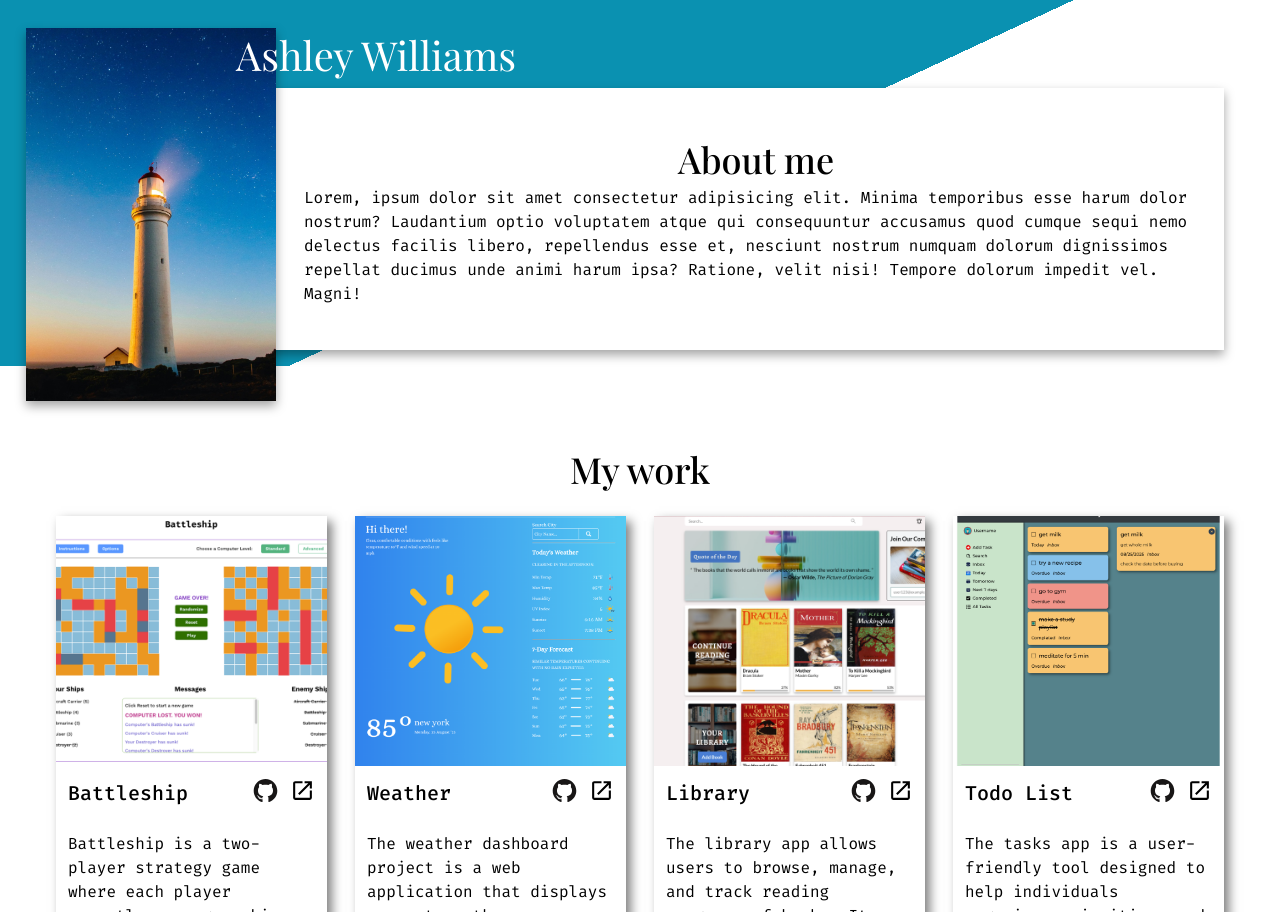
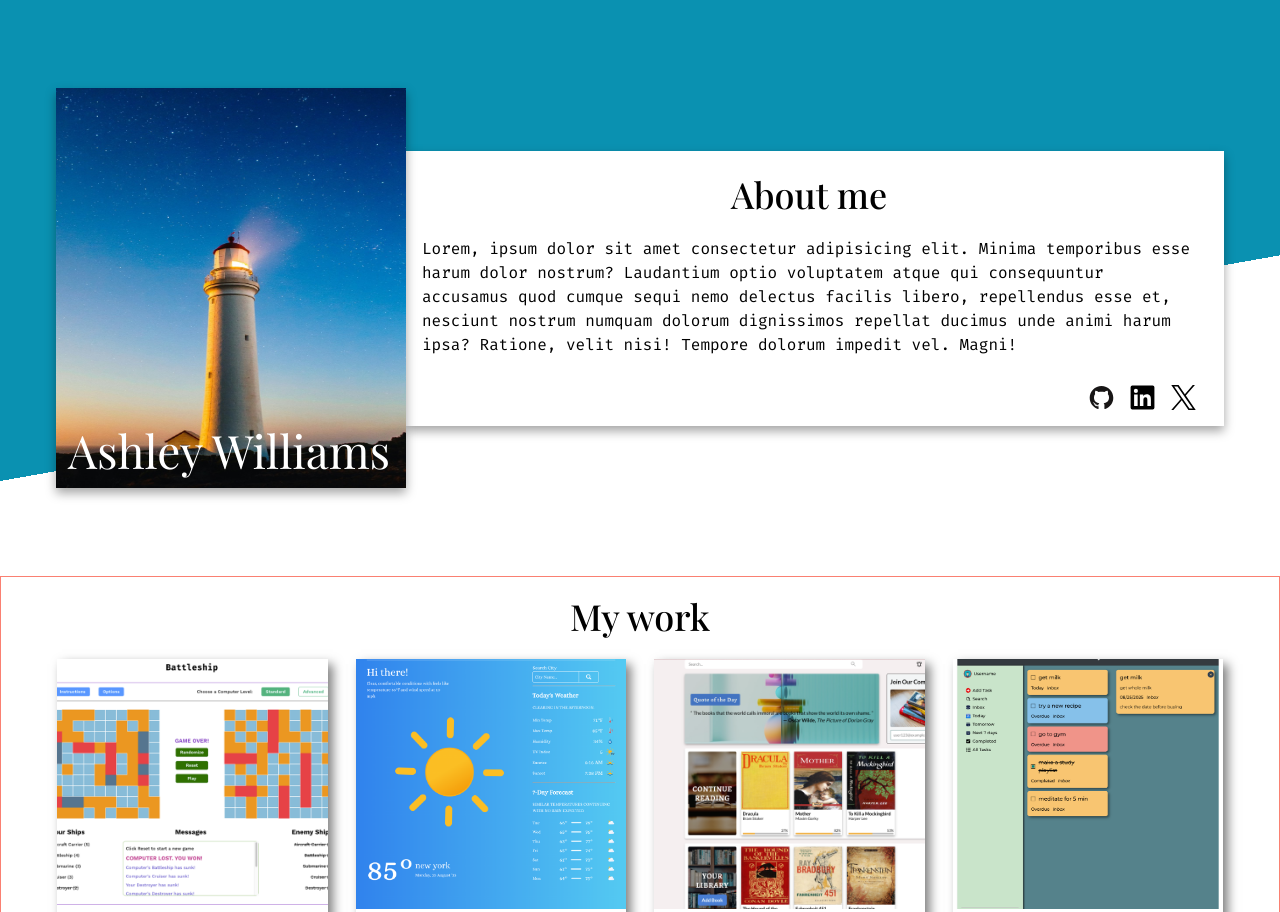
Before and after one commit to py-code314/homepage-odin, a plain HTML site: page index.html in a window 1280 px wide. Shown: the top 912 px of the page. Drawn offline with Linux system fonts and the light colour scheme.

Commit message:
style: Add desktop styles to hero section
- Remove `float` and apply `flex` to hero container.
- Show social media icons.
- Increase the size of hero image.
- Change the placement of name.

```diff
--- a/index.html
+++ b/index.html
@@ -10,6 +10,7 @@
     <h1 class="sr-only">Homepage</h1>
     <main class="main">
       <section class="hero">
+        <div class="hero__container">
           <figure class="hero__figure">
             <picture class="portrait">
               <source
@@ -20,7 +21,7 @@
                 srcset="./assets/images/lighthouse-800w.jpeg" />
               <img
                 src="./assets/images/lighthouse-cropped-480w.jpeg"
-              alt="White lighthouse glowing at dusk beneath a starry sky, with a small house at its base" />
+                alt="White lighthouse glowing at dusk beneath a starry sky, with a small house at its base" class="hero__image" />
             </picture>
             <figcaption class="hero__caption">Ashley Williams</figcaption>
           </figure>
@@ -34,7 +35,7 @@
               dolorum dignissimos repellat ducimus unde animi harum ipsa? Ratione,
               velit nisi! Tempore dolorum impedit vel. Magni!
             </p>
-        </div>
+
             <div class="social">
             <a class="social__link" href=""
               ><img
@@ -53,6 +54,9 @@
             <a href="" class="social__link"
               ><img src="./assets/images/x.svg" alt="" width="25" height="25"
             /></a>
+          </div>
+          </div>
+
         </div>
       </section>
 
--- a/styles.css
+++ b/styles.css
@@ -108,6 +108,7 @@ ul {
   --fs-1000: 2.25rem; /* 36px */
   --fs-1050: 2.375rem; /* 38px */
   --fs-1100: 2.5rem; /* 40px */
+  --fs-1250: 2.875rem; /* 46px */
   --fs-name: 3.5rem; /* 56px */
 
   /* Spaces */
@@ -148,10 +149,14 @@ ul {
   --space-2100: 5rem; /* 80px */
   --space-2300: 5.5rem; /* 88px */
   --space-animation-mobile: 28.125rem; /* 450px */
-  --space-name-tablet: 13.125rem; /* 210px */
+  --space-name-tablet: 16.25rem; /* 260px */
   --space-animation-tablet: 12.5rem; /* 200px */
 
-  --width-image-tablet: 15.625rem; /* 250px */
+  --width-hero: 71.875; /* 1150px */
+  --width-image-tablet: 18.75rem; /* 300px */
+  --height-image-tablet: 21.875rem; /* 350px */
+  --width-image-desktop: 21.875rem; /* 350px */
+  --height-image-desktop: 25rem; /* 400px */
 
   /* Font weights */
   --fw-thin: 100;
@@ -209,18 +214,33 @@ body {
 
 @media (min-width: 37.5rem) {
   .hero {
-    padding-block-start: var(--space-2300);
+    padding-block: var(--space-2300);
     padding-inline: var(--space-1500);
     background: linear-gradient(
       155deg,
-      var(--clr-light-blue) 52%,
-      #fff 52% 100%
+      var(--clr-light-blue) 45%,
+      #fff 45% 100%
     );
   }
 }
 
-.portrait img {
-  box-shadow: var(--shadow-1);
+@media (min-width: 62.5rem) {
+  .hero {
+    background: linear-gradient(
+      170deg,
+      var(--clr-light-blue) 60%,
+      #fff 60% 100%
+    );
+  }
+}
+
+@media (min-width: 62.5rem) {
+  .hero__container {
+    max-width: var(--width-hero);
+    margin: auto;
+    display: flex;
+    align-items: center;
+  }
 }
 
 .hero__figure {
@@ -231,10 +251,40 @@ body {
 @media (min-width: 37.5rem) {
   .hero__figure {
     float: left;
-    width: var(--width-image-tablet);
     margin-block-start: calc(var(--space-1600) * -1);
     margin-block-end: var(--space-400);
     margin-inline-start: calc(var(--space-850) * -1);
+  }
+
+  .portrait {
+    width: var(--width-image-tablet);
+    height: var(--height-image-tablet);
+  }
+}
+
+@media (min-width: 62.5rem) {
+  .hero__figure {
+    float: none;
+    margin-block-start: 0;
+    margin-block-end: 0;
+    margin-inline: 0;
+  }
+
+  .portrait {
+    width: var(--width-image-desktop);
+    height: var(--height-image-desktop);
+  }
+}
+
+.hero__image {
+  box-shadow: var(--shadow-1);
+}
+
+@media (min-width: 37.5rem) {
+  .hero__image {
+    object-fit: fill;
+    width: 100%;
+    height: 100%;
   }
 }
 
@@ -282,6 +332,15 @@ body {
   }
 }
 
+@media (min-width: 62.5rem) {
+  .hero__caption {
+    left: var(--space-200);
+    top: initial;
+    font-size: var(--fs-1250);
+    animation: slide-and-bounce 1.2s ease-out;
+  }
+}
+
 .about {
   padding: var(--space-400);
 }
@@ -294,12 +353,24 @@ body {
   }
 }
 
+@media (min-width: 62.5rem) {
+  .about {
+    padding-block: var(--space-400);
+    padding-inline-end: var(--space-800);
+  }
+}
+
 .about__heading,
 h2 {
   font-family: var(--ff-playfair-display), serif;
   font-size: var(--fs-1000);
   font-weight: var(--fw-medium);
   text-align: center;
+  margin-block-end: var(--space-400);
+}
+
+.about__text {
+  margin-block-end: var(--space-800);
 }
 
 .social {
@@ -309,18 +380,26 @@ h2 {
 }
 
 @media (min-width: 37.5rem) {
-  .hero > .social {
+  .about > .social {
     display: none;
+  }
+}
+
+@media (min-width: 62.5rem) {
+  .about > .social {
+    display: flex;
+    justify-content: end;
   }
 }
 
 .projects {
   padding: var(--space-400);
+  border: 1px solid salmon;
 }
 
 @media (min-width: 37.5rem) {
   .projects {
-    padding: var(--space-1500);
+    padding: var(--space-200) var(--space-1500);
   }
 }
 
@@ -337,7 +416,8 @@ h2 {
 }
 
 .projects__heading {
-  padding: var(--space-600);
+  /* padding: var(--space-600); */
+  margin-block-end: var(--space-400);
 }
 
 .project {
```
Lines whose indentation alone changed are shown as unchanged.
